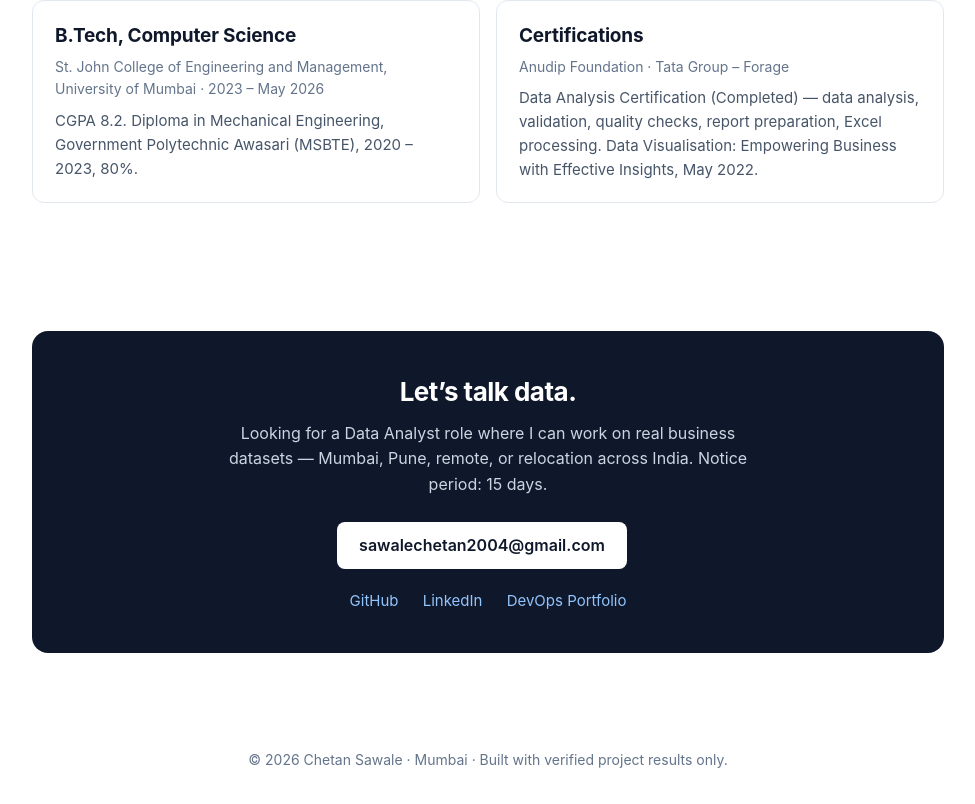
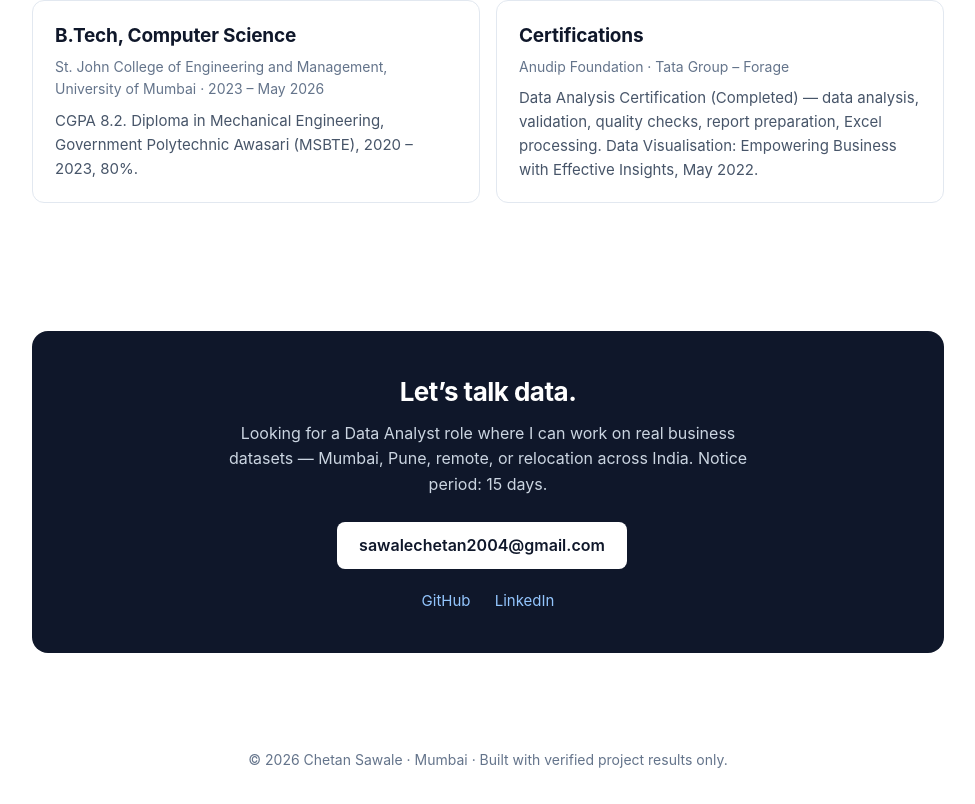
Before and after one commit to ChetanSawale/data-analyst-portfolio, a plain HTML site: page index.html in a window 1280 px wide. Shown: the part 3893-4697 px from the top of the page, without its empty margins (152-1127 px from the left). Drawn offline with Linux system fonts and the light colour scheme.

Commit message:
Remove DevOps portfolio link from data analyst portfolio

```diff
--- a/index.html
+++ b/index.html
@@ -263,7 +263,6 @@
       <div class="links2">
         <a href="https://github.com/ChetanSawale">GitHub</a>
         <a href="https://www.linkedin.com/in/chetan-sawale-b86379435">LinkedIn</a>
-        <a href="https://chetansawale.github.io/devops-portfolio-v2/">DevOps Portfolio</a>
       </div>
     </div>
   </section>
```
